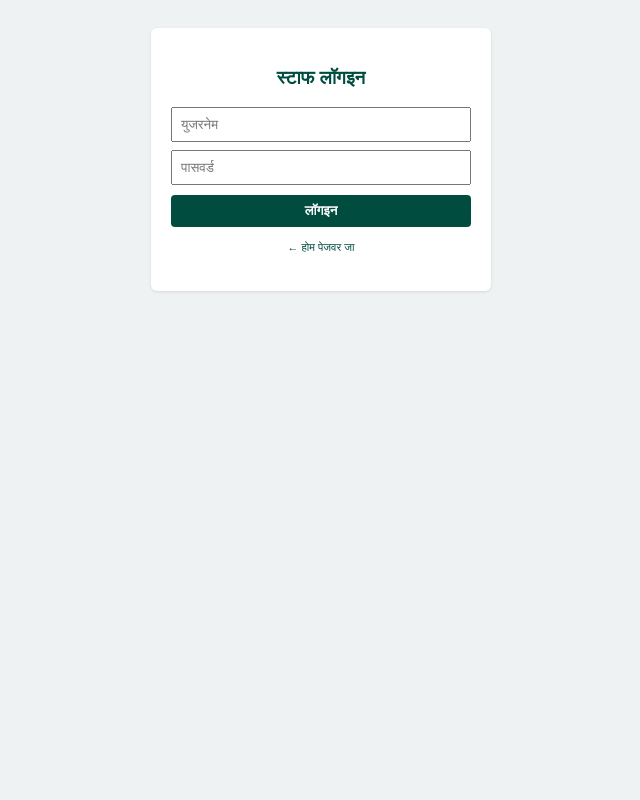
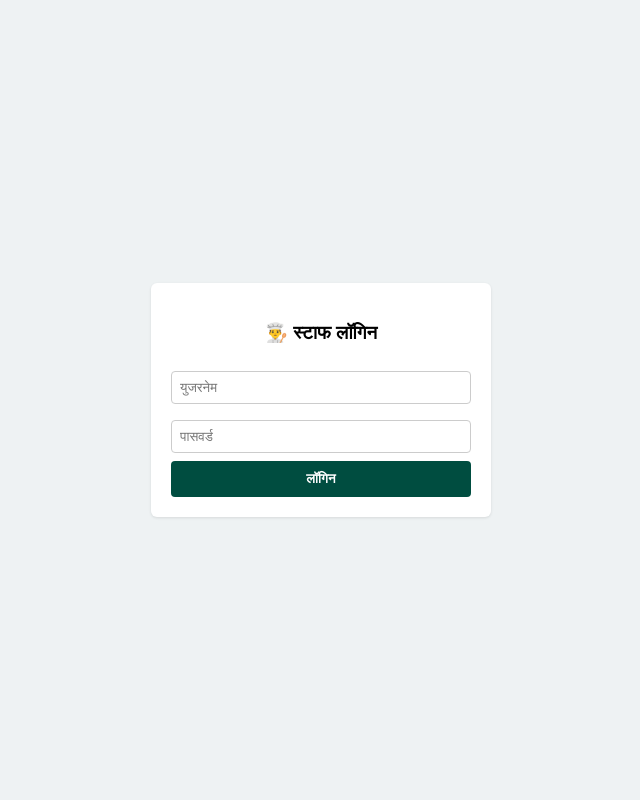
Before and after one commit to naturalkulfi1/south-pole-Natural-kulfi, a Flask app: page /staff/login in a window 1280 px wide. Shown: the whole page, without its empty margins (319-959 px from the left). Run offline with Flask 3, Linux system fonts and the light colour scheme.

Commit message:
Update staff_login.html

```diff
--- a/templates/staff_login.html
+++ b/templates/staff_login.html
@@ -1,16 +1,25 @@
 <!DOCTYPE html>
 <html lang="mr">
-<head><meta charset="UTF-8"><title>Staff Login</title></head>
-<body style="font-family:sans-serif; background:#eef2f3; padding:20px; text-align:center;">
-    <div style="background:white; max-width:300px; margin:auto; padding:20px; border-radius:6px; box-shadow:0 1px 3px rgba(0,0,0,0.1);">
-        <h3 style="color:#004d40;">स्टाफ लॉगइन</h3>
+<head>
+    <meta charset="UTF-8">
+    <meta name="viewport" content="width=device-width, initial-scale=1.0">
+    <title>Staff Login</title>
+    <style>
+        body { font-family: sans-serif; background: #eef2f3; display: flex; justify-content: center; align-items: center; height: 100vh; margin: 0; }
+        .card { background: white; padding: 20px; border-radius: 6px; width: 300px; box-shadow: 0 1px 3px rgba(0,0,0,0.1); text-align: center; }
+        input { width: 100%; padding: 8px; margin: 8px 0; border: 1px solid #ccc; border-radius: 4px; box-sizing: border-box; }
+        button { background: #004d40; color: white; border: none; padding: 10px; width: 100%; border-radius: 4px; font-weight: bold; cursor: pointer; }
+    </style>
+</head>
+<body>
+    <div class="card">
+        <h3>👨‍🍳 स्टाफ लॉगिन</h3>
         {% if error %}<p style="color:red; font-size:11px;">{{ error }}</p>{% endif %}
         <form method="POST">
-            <input type="text" name="username" placeholder="युजरनेम" required style="width:100%; padding:8px; margin-bottom:8px; box-sizing:border-box;">
-            <input type="password" name="password" placeholder="पासवर्ड" required style="width:100%; padding:8px; margin-bottom:10px; box-sizing:border-box;">
-            <button type="submit" style="background:#004d40; color:white; border:none; padding:8px 12px; width:100%; font-weight:bold; border-radius:4px;">लॉगइन</button>
+            <input type="text" name="username" placeholder="युजरनेम" required>
+            <input type="password" name="password" placeholder="पासवर्ड" required>
+            <button type="submit">लॉगिन</button>
         </form>
-        <p style="margin-top:10px;"><a href="/" style="font-size:11px; text-decoration:none; color:#004d40;">← होम पेजवर जा</a></p>
     </div>
 </body>
 </html>
```
